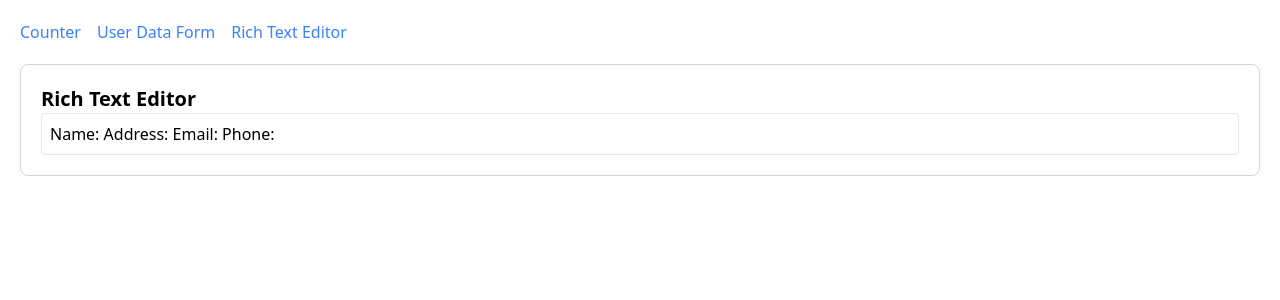
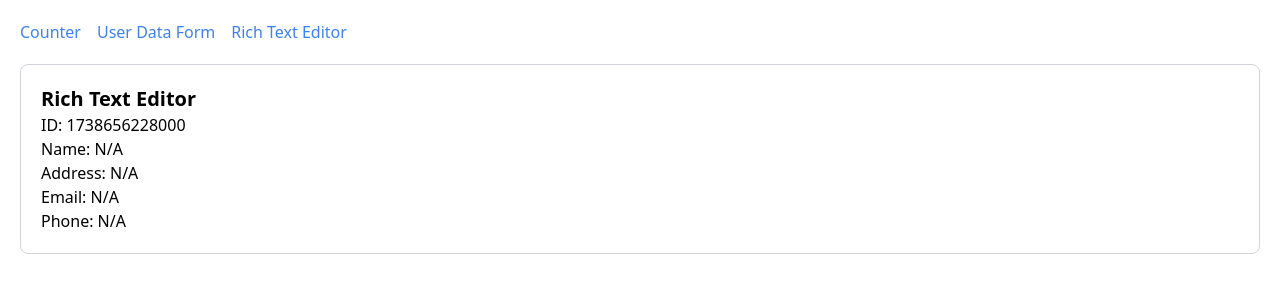
Before and after one commit to C0De-Saurabh/React-Assignment, a React (Create React App) app: page /editor in a window 1280 px wide. Shown: the top 300 px of the page. Built offline with nearby package versions, Linux system fonts and the light colour scheme.

Commit message:
Default data included from store into Editor

```diff
--- a/src/components/RichTextEditor.jsx
+++ b/src/components/RichTextEditor.jsx
@@ -1,18 +1,13 @@
-import { useSelector } from 'react-redux';
+
+import Tiptap from './TipTap';
 
 const RichTextEditor = () => {
-  const userData = useSelector((state) => state.userData);
+
 
   return (
     <div className="p-5 border border-gray-300 rounded-lg mt-5">
       <h2 className="text-xl font-semibold">Rich Text Editor</h2>
-      <div
-        contentEditable
-        suppressContentEditableWarning
-        className="w-full p-2 border rounded bg-white"
-      >
-        {`Name: ${userData.name}\nAddress: ${userData.address}\nEmail: ${userData.email}\nPhone: ${userData.phone}`}
-      </div>
+      <Tiptap/>
     </div>
   );
 };
--- /dev/null
+++ b/src/components/TipTap.jsx
@@ -0,0 +1,34 @@
+import { useSelector } from "react-redux";
+import { EditorContent, useEditor } from "@tiptap/react";
+import StarterKit from "@tiptap/starter-kit";
+
+const Tiptap = () => {
+  // Get user data from Redux store
+  const userData = useSelector((state) => state.userData);
+
+  // Prepare content using user data
+  const content = `
+    <p>
+      ID: ${userData?.id || "N/A"}<br />
+      Name: ${userData?.name || "N/A"}<br />
+      Address: ${userData?.address || "N/A"}<br />
+      Email: ${userData?.email || "N/A"}<br />
+      Phone: ${userData?.phone || "N/A"}
+    </p>
+  `;
+
+  // Initialize the editor
+  const editor = useEditor({
+    extensions: [StarterKit],
+    content,
+  });
+
+  return (
+    <div>
+      {/* Editor content */}
+      <EditorContent editor={editor} />
+    </div>
+  );
+};
+
+export default Tiptap;
```
